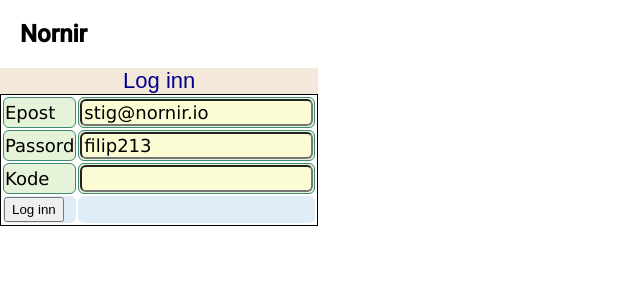
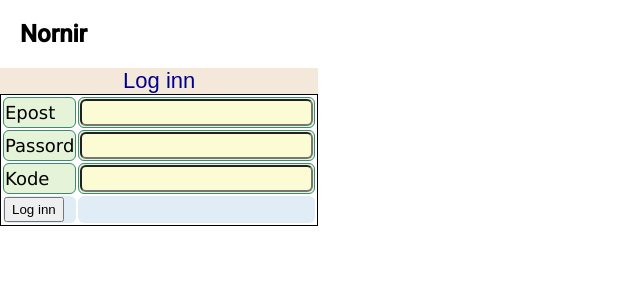
Before and after one commit to stigottarjensen/HiveOnboardingDoc, an Angular app: page / in a window 1280 px wide. Shown: the top 300 px of the page, without its empty margins (0-640 px from the left). Built offline with nearby package versions, Linux system fonts and the light colour scheme.

Commit message:
wwweqewq

```diff
--- a/src/app/app.component.css
+++ b/src/app/app.component.css
@@ -181,11 +181,11 @@ textarea {
     border-color: rgb(49, 200, 205);
     font-size: 500;
     font-family: 'Lucida Sans', 'Lucida Sans Regular', 'Lucida Grande', 'Lucida Sans Unicode', Geneva, Verdana, sans-serif;
-    background-color: rgb(212, 254, 254);
+    background-color: rgb(242, 254, 254);
 }
 
 .mark-row {
     font-weight: 700;
-    color: rgb(17, 25, 175);
-    background-color: rgb(173, 127, 215);
+    color: rgb(8, 15, 145);
+    background-color: rgb(216, 200, 231);
 }
--- a/src/app/app.component.ts
+++ b/src/app/app.component.ts
@@ -76,8 +76,8 @@ export class AppComponent implements OnInit {
   }
 
   login: any = {
-    email: 'stig@nornir.io',
-    pass: 'filip213',
+    email: '',
+    pass: '',
     code: '',
   };
 
```
